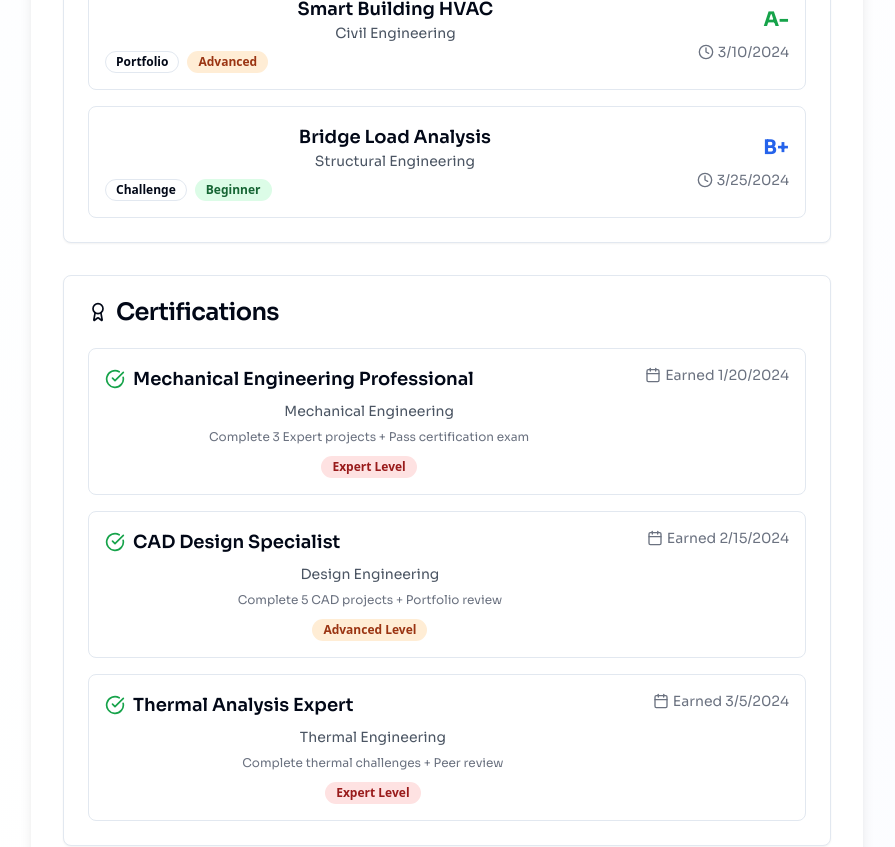
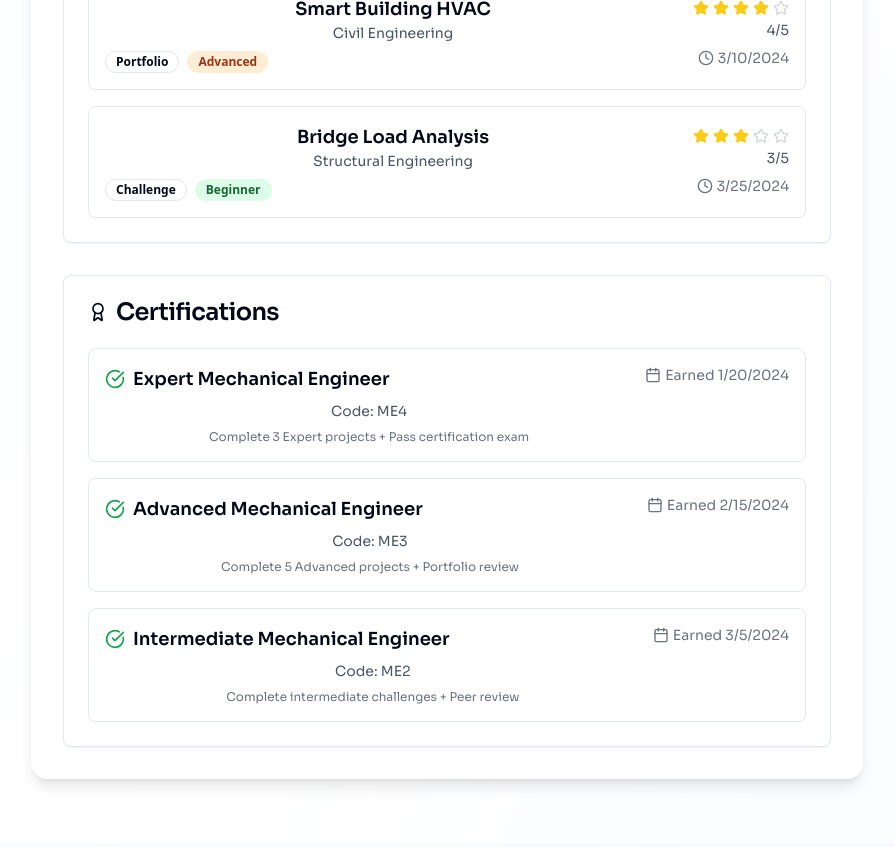
Before and after one commit to 3ONs-Connect-Inc/inkaer, a React (Vite) app: page /profile in a window 1280 px wide. Shown: the part 1180-2027 px from the top of the page, without its empty margins (193-1088 px from the left). Built offline with nearby package versions, Linux system fonts and the light colour scheme; a web font is replaced by a local one.

Commit message:
Update profile page grades and certifications
Update profile page to display grades as stars and use mechanical engineering certification codes.

```diff
--- a/src/pages/Profile.tsx
+++ b/src/pages/Profile.tsx
@@ -15,7 +15,7 @@ const Profile = () => {
       title: "Autonomous Drone Design",
       type: "Portfolio",
       difficulty: "Expert",
-      grade: "A+",
+      grade: 5,
       submittedDate: "2024-01-15",
       category: "Aerospace Engineering"
     },
@@ -24,7 +24,7 @@ const Profile = () => {
       title: "Thermal Management System",
       type: "Challenge",
       difficulty: "Intermediate",
-      grade: "A",
+      grade: 4,
       submittedDate: "2024-02-20",
       category: "Mechanical Engineering"
     },
@@ -33,7 +33,7 @@ const Profile = () => {
       title: "Smart Building HVAC",
       type: "Portfolio",
       difficulty: "Advanced",
-      grade: "A-",
+      grade: 4,
       submittedDate: "2024-03-10",
       category: "Civil Engineering"
     },
@@ -42,7 +42,7 @@ const Profile = () => {
       title: "Bridge Load Analysis",
       type: "Challenge",
       difficulty: "Beginner",
-      grade: "B+",
+      grade: 3,
       submittedDate: "2024-03-25",
       category: "Structural Engineering"
     }
@@ -52,27 +52,24 @@ const Profile = () => {
   const certifications = [
     {
       id: 1,
-      name: "Mechanical Engineering Professional",
-      domain: "Mechanical Engineering",
-      level: "Expert",
+      code: "ME4",
+      name: "Expert Mechanical Engineer",
       earnedDate: "2024-01-20",
       requirements: "Complete 3 Expert projects + Pass certification exam"
     },
     {
       id: 2,
-      name: "CAD Design Specialist",
-      domain: "Design Engineering",
-      level: "Advanced",
+      code: "ME3",
+      name: "Advanced Mechanical Engineer",
       earnedDate: "2024-02-15",
-      requirements: "Complete 5 CAD projects + Portfolio review"
+      requirements: "Complete 5 Advanced projects + Portfolio review"
     },
     {
       id: 3,
-      name: "Thermal Analysis Expert",
-      domain: "Thermal Engineering",
-      level: "Expert",
+      code: "ME2",
+      name: "Intermediate Mechanical Engineer",
       earnedDate: "2024-03-05",
-      requirements: "Complete thermal challenges + Peer review"
+      requirements: "Complete intermediate challenges + Peer review"
     }
   ];
 
@@ -86,11 +83,21 @@ const Profile = () => {
     }
   };
 
-  const getGradeColor = (grade: string) => {
-    if (grade.startsWith('A')) return 'text-green-600';
-    if (grade.startsWith('B')) return 'text-blue-600';
-    if (grade.startsWith('C')) return 'text-yellow-600';
-    return 'text-gray-600';
+  const renderStarRating = (rating: number) => {
+    return (
+      <div className="flex items-center gap-1">
+        {[1, 2, 3, 4, 5].map((star) => (
+          <Star
+            key={star}
+            className={`w-4 h-4 ${
+              star <= rating
+                ? 'fill-yellow-400 text-yellow-400'
+                : 'text-gray-300'
+            }`}
+          />
+        ))}
+      </div>
+    );
   };
 
   return (
@@ -213,8 +220,9 @@ const Profile = () => {
                             </div>
                           </div>
                           <div className="flex flex-col sm:items-end gap-2">
-                            <div className={`font-sora font-bold text-xl ${getGradeColor(project.grade)}`}>
-                              {project.grade}
+                            <div className="flex flex-col items-center sm:items-end gap-1">
+                              {renderStarRating(project.grade)}
+                              <span className="text-sm text-gray-600 font-sora">{project.grade}/5</span>
                             </div>
                             <div className="flex items-center gap-1 text-sm text-gray-500">
                               <Clock className="w-4 h-4" />
@@ -246,13 +254,8 @@ const Profile = () => {
                                 <CheckCircle className="w-5 h-5 text-green-600" />
                                 <h3 className="font-sora font-semibold text-lg">{cert.name}</h3>
                               </div>
-                            <p className="text-sm text-gray-600 font-sora mb-2">{cert.domain}</p>
+                              <p className="text-sm text-gray-600 font-sora mb-2">Code: {cert.code}</p>
                               <p className="text-xs text-gray-500 font-sora">{cert.requirements}</p>
-                            <div className="mt-2">
-                              <Badge className={`text-xs ${getDifficultyColor(cert.level)}`}>
-                                {cert.level} Level
-                              </Badge>
-                            </div>
                             </div>
                             <div className="flex items-center gap-1 text-sm text-gray-500">
                               <Calendar className="w-4 h-4" />
```
Lines whose indentation alone changed are shown as unchanged.
